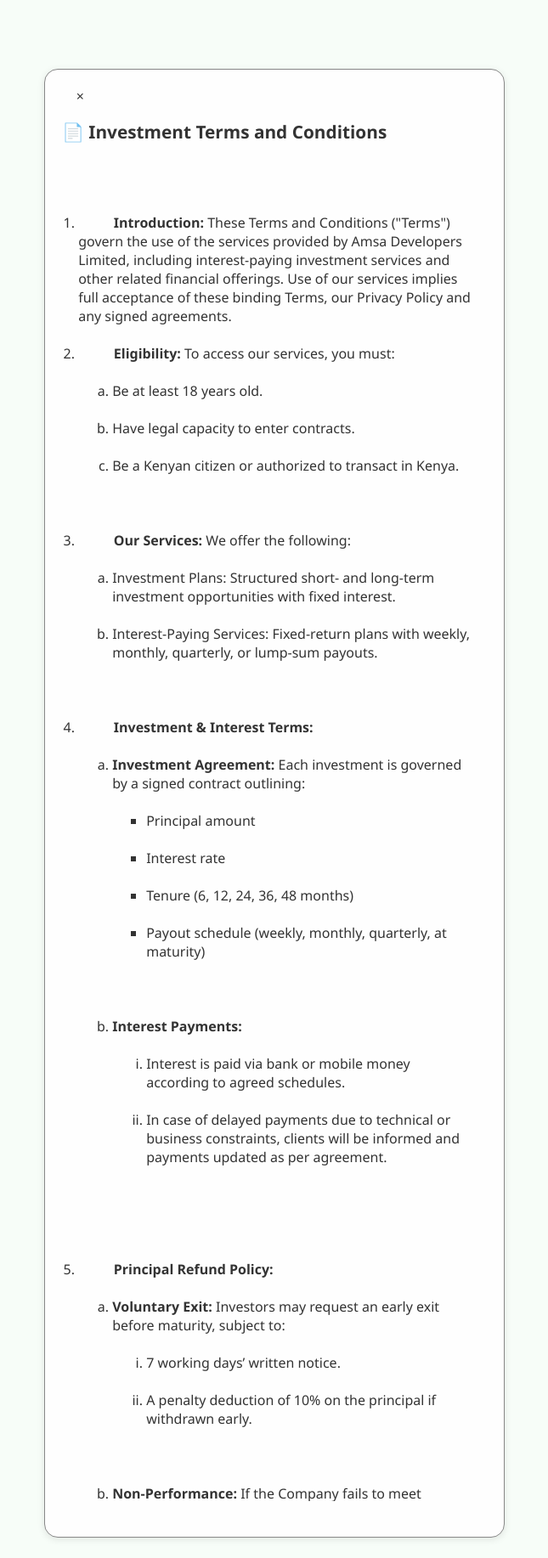
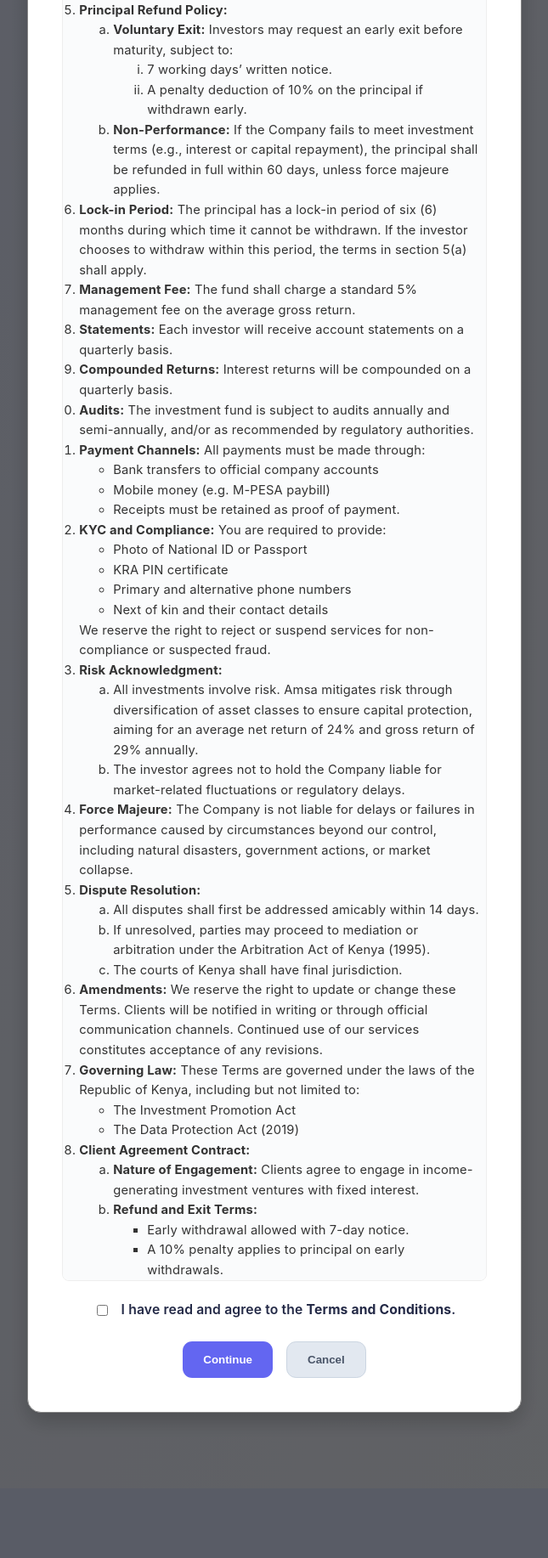
Before and after one commit to 1234manucho/amsa-flask, a Python web app: template app/templates/invest_form.html in a window 1320 px wide. Shown: the part 848-2682 px from the top of the page at 85% size, without its empty margins (337-982 px from the left). After the commit the page ends 2518 px from the top, so only its background shows below. Run offline with Jinja, Linux system fonts and the light colour scheme; the template is opened without the code that fills it: most values are stand-ins (such as "Sample title", 1, 10 or a date in 2020); some libraries are stand-ins or nearby versions.

Commit message:
Update invest_form.html

```diff
--- a/app/templates/invest_form.html
+++ b/app/templates/invest_form.html
@@ -148,15 +148,6 @@
     button.btn-primary:hover {
         background: linear-gradient(90deg, var(--primary-dark) 0%, #11998e 100%);
         transform: translateY(-2px) scale(1.01);
-    }
-    button.btn-primary:disabled {
-        background: #cbd5e1;
-        cursor: not-allowed;
-        transform: none;
-        box-shadow: none;
-    }
-    body.dark-mode button.btn-primary:disabled {
-        background: #4a5568;
     }
     .alert {
         background: var(--alert-bg);
@@ -316,7 +307,6 @@
         display: flex;
         flex-direction: column;
         max-width: 500px; /* Adjust as needed for terms */
-        margin-bottom: 1rem; /* Space between content and footer controls */
     }
     #termsModal .modal-content .close {
         position: absolute;
@@ -353,17 +343,10 @@
         align-items: center;
         gap: 0.8rem;
         margin-top: 1.2rem;
-        width: 90%; /* Match width of modal-content */
-        max-width: 400px; /* Match max-width of modal-content */
-        padding: 0 2.5rem; /* Match padding of modal-content */
-        box-sizing: border-box; /* Include padding in width */
     }
     #termsModal label {
         margin-bottom: 0; /* Override default label margin */
         color: var(--text-light); /* Ensure label color is correct */
-        display: flex; /* Make sure checkbox and text are inline */
-        align-items: center;
-        justify-content: center; /* Center the checkbox and text */
     }
     body.dark-mode #termsModal label {
         color: var(--text-dark);
@@ -381,6 +364,7 @@
         <h2>Investment Form</h2>
         <p class="info-text">You have selected the <strong>{{ tier }}</strong> investment tier. Please fill out the details below to proceed.</p>
 
+        <!-- Flash Messages (still useful for initial load or server-side redirects) -->
         {% with messages = get_flashed_messages(with_categories=true) %}
             {% if messages %}
                 {% for category, message in messages %}
@@ -392,6 +376,7 @@
             {% endif %}
         {% endwith %}
 
+        <!-- Client-side messages for AJAX responses -->
         <div id="ajax-messages" class="mb-6"></div>
 
         <form id="investmentForm" method="post">
@@ -420,7 +405,7 @@
             <label for="investment_purpose">Investment Purpose / Notes</label>
             <textarea id="investment_purpose" name="investment_purpose" rows="3" placeholder="Describe your investment goals (optional)"></textarea>
 
-            <button type="submit" class="btn-primary" id="submitButton" disabled>
+            <button type="submit" class="btn-primary" id="submitButton">
                 <span id="buttonText">Proceed to Pay</span>
                 <span id="loadingSpinner" class="spinner hidden"></span>
             </button>
@@ -428,17 +413,19 @@
     </div>
 </div>
 
+<!-- Terms and Conditions Modal (NEW LOCATION) -->
+<!-- Terms and Conditions Modal (Updated) -->
 <div id="termsModal" class="modal-overlay">
   <div class="modal-content">
     <span class="close" role="button" aria-label="Close modal">&times;</span>
-    <h2 id="modal-title" style="font-size: 1.3rem; margin-bottom: 1rem;">📄 Investment Terms and Conditions</h2>
-    <div class="terms-scrollable-content" style="max-height: 60vh; overflow-y: auto; padding-right: 1rem; text-align:left;">
-      <ol style="margin: 0; padding-left: 1.2rem;">
-
+    <h2 id="modal-title" style="font-size: 1.3rem; margin-bottom: 1rem;">
+      📄 Investment Terms and Conditions
+    </h2>
+    <div class="terms-scrollable-content">
+      <ol style="text-align:left; margin: 0; padding-left: 1.2rem;">
         <li>
-          <strong>Introduction:</strong> These Terms and Conditions ("Terms") govern the use of the services provided by Amsa Developers Limited, including interest-paying investment services and other related financial offerings. Use of our services implies full acceptance of these binding Terms, our Privacy Policy and any signed agreements.
+          <strong>Introduction:</strong> These Terms and Conditions ("Terms") govern the use of the services provided by Amsa Developers Limited, including interest-paying investment services and other financial offerings. Use of our services implies full acceptance of these binding Terms, our Privacy Policy, and any signed agreements.
         </li>
-
         <li>
           <strong>Eligibility:</strong> To access our services, you must:
           <ol type="a">
@@ -447,7 +434,6 @@
             <li>Be a Kenyan citizen or authorized to transact in Kenya.</li>
           </ol>
         </li>
-
         <li>
           <strong>Our Services:</strong> We offer the following:
           <ol type="a">
@@ -455,157 +441,154 @@
             <li>Interest-Paying Services: Fixed-return plans with weekly, monthly, quarterly, or lump-sum payouts.</li>
           </ol>
         </li>
-
         <li>
           <strong>Investment & Interest Terms:</strong>
           <ol type="a">
-            <li><strong>Investment Agreement:</strong> Each investment is governed by a signed contract outlining:
+            <li>
+              <strong>Investment Agreement:</strong> Each investment is governed by a signed contract outlining:
               <ul>
                 <li>Principal amount</li>
-                <li>Interest rate</li>
-                <li>Tenure (6, 12, 24, 36, 48 months)</li>
-                <li>Payout schedule (weekly, monthly, quarterly, at maturity)</li>
+                <li>Interest rate (e.g. up to 29% annual returns)</li>
+                <li>Tenure options (6, 12, 24, 36, 48 months)</li>
+                <li>Payout schedule (weekly, monthly, quarterly, or at maturity)</li>
               </ul>
             </li>
-            <li><strong>Interest Payments:</strong>
+            <li>
+              <strong>Interest Payments:</strong>
               <ol type="i">
                 <li>Interest is paid via bank or mobile money according to agreed schedules.</li>
-                <li>In case of delayed payments due to technical or business constraints, clients will be informed and payments updated as per agreement.</li>
+                <li>In case of delays due to technical or business constraints, clients will be informed and payments adjusted as per agreement.</li>
               </ol>
             </li>
           </ol>
         </li>
-
         <li>
           <strong>Principal Refund Policy:</strong>
           <ol type="a">
-            <li><strong>Voluntary Exit:</strong> Investors may request an early exit before maturity, subject to:
+            <li>
+              <strong>Voluntary Exit:</strong> Investors may request an early exit before maturity, subject to:
               <ol type="i">
                 <li>7 working days’ written notice.</li>
                 <li>A penalty deduction of 10% on the principal if withdrawn early.</li>
               </ol>
             </li>
-            <li><strong>Non-Performance:</strong> If the Company fails to meet investment terms (e.g., interest or capital repayment), the principal shall be refunded in full within 60 days, unless force majeure applies.</li>
+            <li>
+              <strong>Non-Performance:</strong> If the Company fails to meet investment terms (e.g., interest or capital repayment), the principal shall be refunded in full within 60 days, unless force majeure applies.
+            </li>
           </ol>
         </li>
-
         <li>
-          <strong>Lock-in Period:</strong> The principal will have a lock-in period of six (6) months during which time it will not be possible to withdraw. If the investor chooses to withdraw within this period then article 5(a) will apply.
+          <strong>Lock-in Period:</strong> The principal has a lock-in period of six (6) months during which time it cannot be withdrawn. If the investor chooses to withdraw within this period, the terms in section 5(a) shall apply.
         </li>
-
         <li>
           <strong>Management Fee:</strong> The fund shall charge a standard 5% management fee on the average gross return.
         </li>
-
         <li>
-          <strong>Statements:</strong> Each investor will receive an account statement on a quarterly basis.
+          <strong>Statements:</strong> Each investor will receive account statements on a quarterly basis.
         </li>
-
         <li>
-          <strong>Compounded Returns:</strong> The interest returns will be compounded on a quarterly basis.
+          <strong>Compounded Returns:</strong> Interest returns will be compounded on a quarterly basis.
         </li>
-
         <li>
-          <strong>Audits:</strong> The investment fund is subject to audits annually and on a semi-annual basis and/or as recommended by the regulatory authority.
+          <strong>Audits:</strong> The investment fund is subject to audits annually and semi-annually, and/or as recommended by regulatory authorities.
         </li>
-
         <li>
           <strong>Payment Channels:</strong> All payments must be made through:
           <ul>
-            <li>Bank transfers to our official accounts.</li>
-            <li>Company M-PESA paybill number.</li>
+            <li>Bank transfers to official company accounts</li>
+            <li>Mobile money (e.g. M-PESA paybill)</li>
             <li>Receipts must be retained as proof of payment.</li>
           </ul>
         </li>
-
         <li>
           <strong>KYC and Compliance:</strong> You are required to provide:
           <ul>
             <li>Photo of National ID or Passport</li>
             <li>KRA PIN certificate</li>
-            <li>Phone number</li>
-            <li>Alternative phone number</li>
+            <li>Primary and alternative phone numbers</li>
             <li>Next of kin and their contact details</li>
           </ul>
-          We reserve the right to reject or suspend service for non-compliance or suspected fraud.
+          We reserve the right to reject or suspend services for non-compliance or suspected fraud.
         </li>
-
         <li>
           <strong>Risk Acknowledgment:</strong>
           <ol type="a">
-            <li>All investment involves risk. Amsa investment fund has mitigated this risk by having a diversification of asset classes to ensure capital protection guaranteeing an average net return of 24% and a gross of 29%.</li>
+            <li>All investments involve risk. Amsa mitigates risk through diversification of asset classes to ensure capital protection, aiming for an average net return of 24% and gross return of 29% annually.</li>
             <li>The investor agrees not to hold the Company liable for market-related fluctuations or regulatory delays.</li>
           </ol>
         </li>
-
         <li>
-          <strong>Force Majeure:</strong> The Company is not liable for delays or failure in performance due to circumstances beyond our control, including but not limited to natural disasters, government actions, or financial market collapse.
+          <strong>Force Majeure:</strong> The Company is not liable for delays or failures in performance caused by circumstances beyond our control, including natural disasters, government actions, or market collapse.
         </li>
-
         <li>
           <strong>Dispute Resolution:</strong>
           <ol type="a">
-            <li>All disputes will first be addressed amicably within 14 days.</li>
-            <li>If unresolved, parties may proceed to mediation/arbitration as per the Arbitration Act of Kenya (1995).</li>
-            <li>The Courts of Kenya shall have final jurisdiction.</li>
+            <li>All disputes shall first be addressed amicably within 14 days.</li>
+            <li>If unresolved, parties may proceed to mediation or arbitration under the Arbitration Act of Kenya (1995).</li>
+            <li>The courts of Kenya shall have final jurisdiction.</li>
           </ol>
         </li>
-
         <li>
-          <strong>Amendments:</strong> We reserve the right to update or change these Terms. Clients will be informed in writing or via official channels. Continued use of our services constitutes acceptance of any revisions.
+          <strong>Amendments:</strong> We reserve the right to update or change these Terms. Clients will be notified in writing or through official communication channels. Continued use of our services constitutes acceptance of any revisions.
         </li>
-
         <li>
-          <strong>Governing Law:</strong> These Terms shall be governed and interpreted under the laws of the Republic of Kenya, including but not limited to:
+          <strong>Governing Law:</strong> These Terms are governed under the laws of the Republic of Kenya, including but not limited to:
           <ul>
             <li>The Investment Promotion Act</li>
             <li>The Data Protection Act (2019)</li>
           </ul>
         </li>
-
         <li>
           <strong>Client Agreement Contract:</strong>
           <ol type="a">
-            <li><strong>Nature of Engagement:</strong> Client agrees to engage in investment in income-generating ventures with fixed interest.</li>
-            <li><strong>Refund and Exit Terms:</strong>
+            <li>
+              <strong>Nature of Engagement:</strong> Clients agree to engage in income-generating investment ventures with fixed interest.
+            </li>
+            <li>
+              <strong>Refund and Exit Terms:</strong>
               <ul>
-                <li>Early withdrawal permitted with 7-day notice.</li>
-                <li>Penalty of 10% on principal will apply.</li>
-                <li>Principal refunded in full in case of Company non-performance within 60 days.</li>
+                <li>Early withdrawal allowed with 7-day notice.</li>
+                <li>A 10% penalty applies to principal on early withdrawals.</li>
+                <li>Principal refunded in full if the company fails to perform, within 60 days.</li>
               </ul>
             </li>
-            <li><strong>Obligations of the Company:</strong>
+            <li>
+              <strong>Obligations of the Company:</strong>
               <ul>
-                <li>Remit agreed interest as per schedule.</li>
+                <li>Remit agreed interest as scheduled.</li>
                 <li>Maintain confidentiality and comply with Kenyan data protection laws.</li>
               </ul>
             </li>
-            <li><strong>Obligations of the Client:</strong>
+            <li>
+              <strong>Obligations of the Client:</strong>
               <ul>
-                <li>Timely payment of investments.</li>
-                <li>Provide accurate KYC documents.</li>
+                <li>Make timely investment payments.</li>
+                <li>Provide accurate KYC documentation.</li>
                 <li>Abide by refund and investment terms.</li>
               </ul>
             </li>
-            <li><strong>Governing Law:</strong> This Agreement is governed by Kenyan law. Disputes shall be resolved per Clause 15 of the Terms and Conditions.</li>
+            <li>
+              <strong>Governing Law:</strong> This agreement is governed by Kenyan law. Disputes shall be resolved as per clause 15 of these Terms and Conditions.
+            </li>
           </ol>
         </li>
-
       </ol>
     </div>
-  </div>
-    <div class="modal-footer-controls">
+    <div class="modal-footer-controls" style="margin-top: 1.5rem;">
       <label style="display: flex; align-items: center; gap: 0.5rem; font-size: 0.98rem;">
         <input type="checkbox" id="agreeCheckbox" style="accent-color: #28a745;">
         <span>I have read and agree to the <strong>Terms and Conditions</strong>.</span>
       </label>
-        <div class="modal-buttons">
+      <div class="modal-buttons" style="margin-top: 1rem; display: flex; gap: 1rem;">
         <button id="continueTermsBtn" class="btn-confirm" disabled>Continue</button>
         <button id="cancelTermsBtn" class="btn-cancel">Cancel</button>
       </div>
     </div>
   </div>
+</div>
 
+
+<!-- Payment Confirmation Modal (Existing for M-Pesa STK Push) -->
 <div id="paymentModal" class="modal-overlay">
     <div class="modal-content">
         <h3>Payment Initiated!</h3>
@@ -668,57 +651,37 @@
         formFields.forEach(el => {
             el.disabled = disabled;
         });
-        // Only enable/disable the submit button if it's not the terms modal that's controlling it
-        if (!termsModal.classList.contains('show')) {
-            submitButton.disabled = disabled || !agreeCheckbox.checked;
-        }
+        submitButton.disabled = disabled;
     }
 
     document.addEventListener('DOMContentLoaded', () => {
-        // Show terms modal on page load
         termsModal.classList.add('show');
-        // Disable form fields and the submit button initially
         toggleFormFields(true);
-        submitButton.disabled = true; // Explicitly disable submit button
 
         agreeCheckbox.onchange = () => {
             continueTermsBtn.disabled = !agreeCheckbox.checked;
         };
 
         closeTermsBtn.onclick = () => {
-            // Redirect if terms are not accepted
-            if (!agreeCheckbox.checked) {
-                window.location.href = "{{ url_for('main.invest_form') }}"; // Or a more appropriate landing page
-            } else {
-                termsModal.classList.remove('show');
-            }
+            window.location.href = "{{ url_for('main.invest_form') }}";
         };
 
         cancelTermsBtn.onclick = () => {
-            window.location.href = "{{ url_for('main.invest_form') }}"; // Or a more appropriate landing page
+            window.location.href = "{{ url_for('main.invest_form') }}";
         };
 
         continueTermsBtn.onclick = () => {
-            if (agreeCheckbox.checked) {
             termsModal.classList.remove('show');
-                toggleFormFields(false); // Enable form fields
-                submitButton.disabled = false; // Enable the submit button
+            toggleFormFields(false);
             displayMessage('Terms and Conditions accepted. You can now proceed with your investment details.', 'success');
-            } else {
-                displayMessage('You must agree to the Terms and Conditions to proceed.', 'warning', termsModal.querySelector('.modal-content')); // Display warning inside modal content
-            }
         };
 
-        // Prevent closing the terms modal by clicking outside unless explicitly allowed
         termsModal.addEventListener('click', (e) => {
-            if (e.target === termsModal && !agreeCheckbox.checked) {
+            if (e.target === termsModal) {
                 window.location.href = "{{ url_for('main.invest_form') }}";
-            } else if (e.target === termsModal && agreeCheckbox.checked) {
-                termsModal.classList.remove('show');
             }
         });
     });
-
 
     form.addEventListener('submit', async function (event) {
         event.preventDefault();
```
Lines whose indentation alone changed are shown as unchanged.
